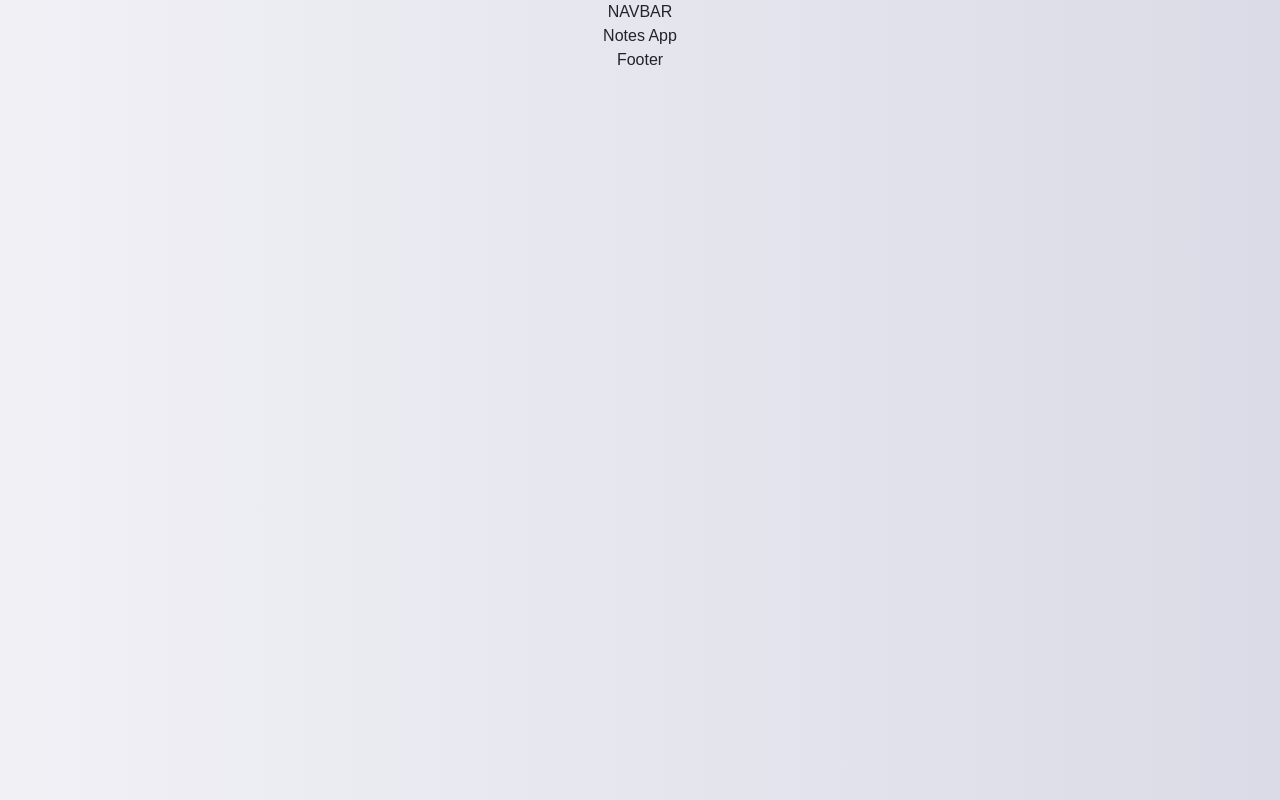
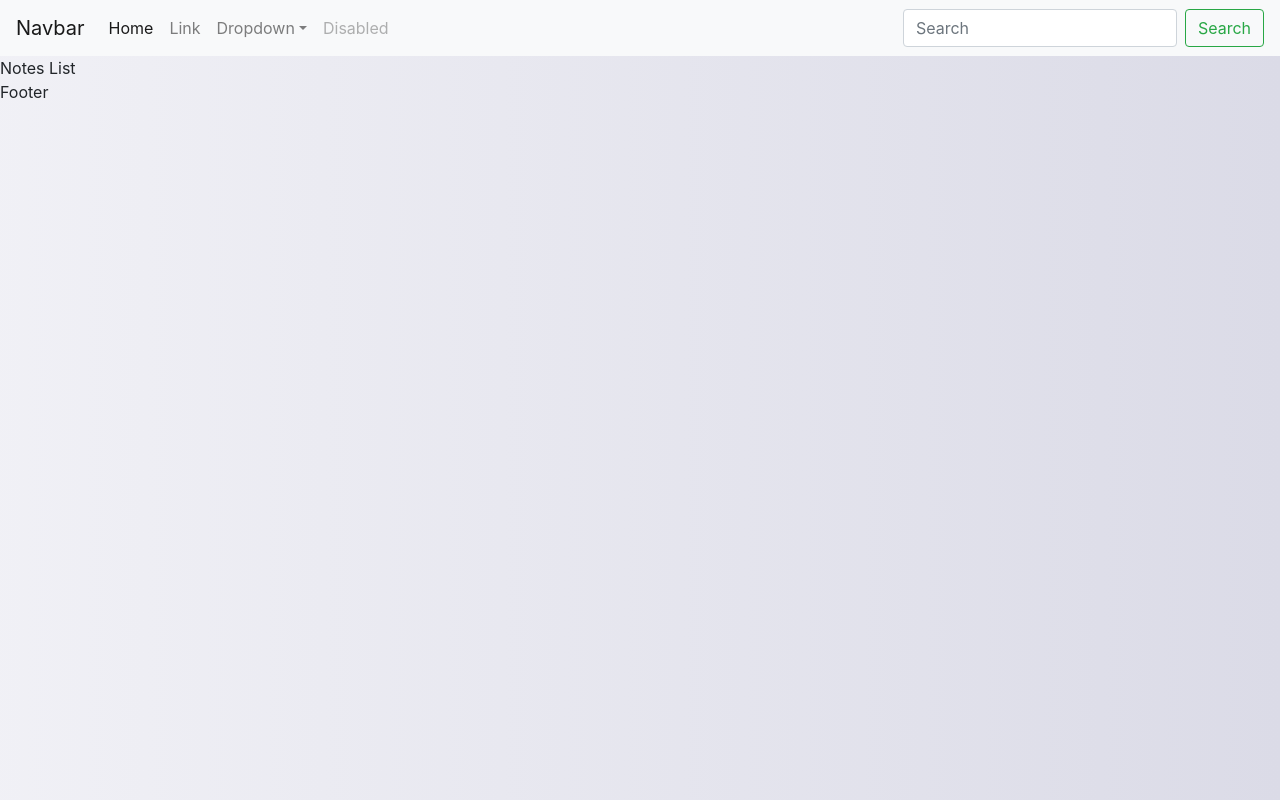
Before and after one commit to RandhHaven/NotesApp, a React (Create React App) app in the folder StackModules/notesapp/: page / in a window 1280 px wide. Built offline with nearby package versions, Linux system fonts and the light colour scheme.

Commit message:
Include Navbar in React

```diff
--- a/StackModules/notesapp/src/App.js
+++ b/StackModules/notesapp/src/App.js
@@ -1,18 +1,24 @@
 import React from 'react';
 import './App.css';
-import {BrowserRouter as router, Route} from 'react-router-dom'
+import { BrowserRouter as Router, Route } from 'react-router-dom'
+import 'bootstrap/dist/css/bootstrap.min.css';
 
+import CreateNote from './Components/CreateNote';
+import CreateUser from './Components/CreateUser';
 import Navbar from './Components/Navbar';
 import Footer from './Components/Footer';
+import NotesList from './Components/NotesList';
 
 function App() {
   return (
-    <div className="App">
-    <Navbar/>
-
-      Notes App
-    <Footer/>
-    </div>
+    <Router>
+      <Navbar/>
+      <Route path='/' component = { NotesList }  />
+      <Route path='/edit/:id' component = { CreateNote } />
+      <Route path='/create' component = { CreateNote } />
+      <Route path='/user' component = { CreateUser } />
+      <Footer/>
+    </Router>
   );
 }
 
--- a/StackModules/notesapp/src/Components/Navbar.js
+++ b/StackModules/notesapp/src/Components/Navbar.js
@@ -3,9 +3,41 @@
 export default class Navbar extends Component {
     render() {
         return (
-            <div>
-                NAVBAR
+            <nav className="navbar navbar-expand-lg navbar-light bg-light">
+            <a className="navbar-brand" href="#">Navbar</a>
+            <button className="navbar-toggler" type="button" data-toggle="collapse" data-target="#navbarSupportedContent" aria-controls="navbarSupportedContent" aria-expanded="false" aria-label="Toggle navigation">
+              <span className="navbar-toggler-icon"></span>
+            </button>
+
+            <div className="collapse navbar-collapse" id="navbarSupportedContent">
+              <ul className="navbar-nav mr-auto">
+                <li className="nav-item active">
+                  <a className="nav-link" href="#">Home <span class="sr-only">(current)</span></a>
+                </li>
+                <li className="nav-item">
+                  <a className="nav-link" href="#">Link</a>
+                </li>
+                <li className="nav-item dropdown">
+                  <a className="nav-link dropdown-toggle" href="#" id="navbarDropdown" role="button" data-toggle="dropdown" aria-haspopup="true" aria-expanded="false">
+                    Dropdown
+                  </a>
+                  <div className="dropdown-menu" aria-labelledby="navbarDropdown">
+                    <a className="dropdown-item" href="#">Action</a>
+                    <a className="dropdown-item" href="#">Another action</a>
+                    <div className="dropdown-divider"></div>
+                    <a className="dropdown-item" href="#">Something else here</a>
+                  </div>
+                </li>
+                <li className="nav-item">
+                  <a className="nav-link disabled" href="#" tabindex="-1" aria-disabled="true">Disabled</a>
+                </li>
+              </ul>
+              <form className="form-inline my-2 my-lg-0">
+                <input className="form-control mr-sm-2" type="search" placeholder="Search" aria-label="Search"></input>
+                <button className="btn btn-outline-success my-2 my-sm-0" type="submit">Search</button>
+              </form>
             </div>
-        )
+          </nav>
+        );
     }
 }
```
Also changed, not shown: StackModules/notesapp/src/Components/Footer.js (line endings or trailing spaces).
